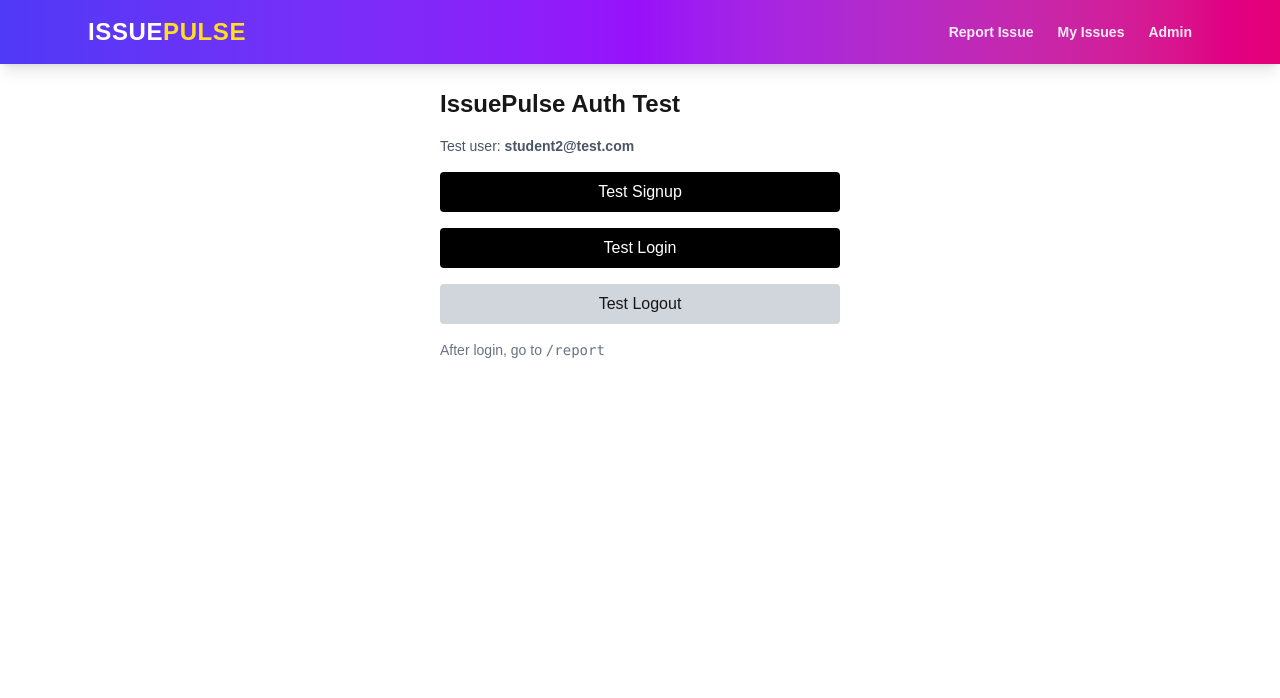
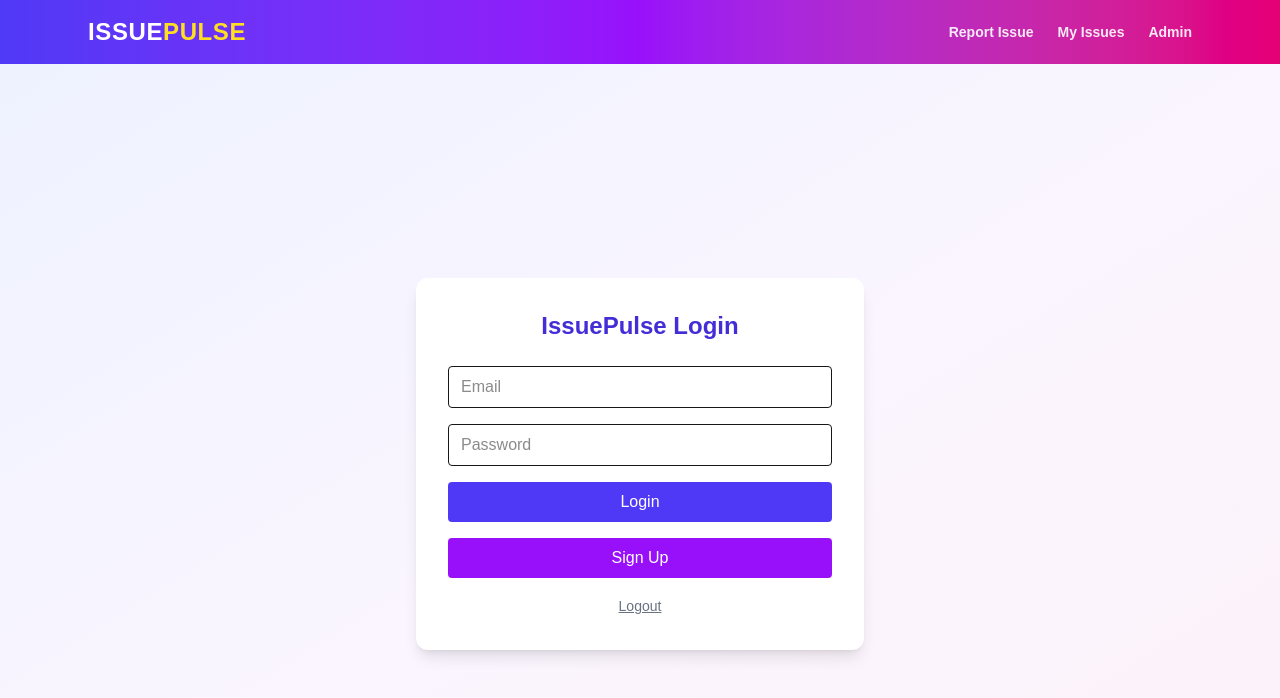
Before and after one commit to Adarsh-s-007/issuepulse, a Next.js app: page / in a window 1280 px wide. Shown: the top 698 px of the page. Built offline with nearby package versions, Linux system fonts and the light colour scheme; no server answers.

Commit message:
replace ui

```diff
--- a/app/page.tsx
+++ b/app/page.tsx
@@ -1,36 +1,44 @@
 "use client";
 
+import { useState } from "react";
 import { supabase } from "@/lib/supabaseClient";
 
-const TEST_EMAIL = "student2@test.com";
+export default function AuthPage() {
+  const [email, setEmail] = useState("");
+  const [password, setPassword] = useState("");
+  const [loading, setLoading] = useState(false);
 
-const TEST_PASSWORD = "password123";
+  async function handleLogin() {
+    setLoading(true);
 
-export default function HomePage() {
-  async function handleSignup() {
-    const { error } = await supabase.auth.signUp({
-      email: TEST_EMAIL,
-      password: TEST_PASSWORD,
+    const { error } = await supabase.auth.signInWithPassword({
+      email,
+      password,
     });
 
+    setLoading(false);
+
     if (error) {
-      alert("Signup error: " + error.message);
+      alert(error.message);
     } else {
-      alert("Signup successful (or user already exists). Now login.");
+      alert("Login successful");
     }
   }
 
-  async function handleLogin() {
-    const { data, error } = await supabase.auth.signInWithPassword({
-      email: TEST_EMAIL,
-      password: TEST_PASSWORD,
+  async function handleSignup() {
+    setLoading(true);
+
+    const { error } = await supabase.auth.signUp({
+      email,
+      password,
     });
 
+    setLoading(false);
+
     if (error) {
-      alert("Login error: " + error.message);
+      alert(error.message);
     } else {
-      alert("Login successful!");
-      console.log("SESSION:", data.session);
+      alert("Signup successful. You can now login.");
     }
   }
 
@@ -40,37 +48,53 @@ export default function HomePage() {
   }
 
   return (
-    <main className="max-w-md mx-auto p-6 space-y-4">
-      <h1 className="text-2xl font-bold">IssuePulse Auth Test</h1>
+    <main className="min-h-screen bg-gradient-to-br from-indigo-50 via-purple-50 to-pink-50 flex items-center justify-center p-6">
+      <div className="bg-white rounded-xl shadow-lg p-8 w-full max-w-md">
+        <h1 className="text-2xl font-bold mb-6 text-center text-indigo-700">
+          IssuePulse Login
+        </h1>
 
-      <p className="text-sm text-gray-600">
-        Test user: <b>{TEST_EMAIL}</b>
-      </p>
+        <div className="space-y-4">
+          <input
+            type="email"
+            placeholder="Email"
+            value={email}
+            onChange={(e) => setEmail(e.target.value)}
+            className="w-full border rounded px-3 py-2"
+          />
+
+          <input
+            type="password"
+            placeholder="Password"
+            value={password}
+            onChange={(e) => setPassword(e.target.value)}
+            className="w-full border rounded px-3 py-2"
+          />
+
+          <button
+            onClick={handleLogin}
+            disabled={loading}
+            className="w-full bg-indigo-600 text-white py-2 rounded hover:bg-indigo-700 transition"
+          >
+            {loading ? "Loading..." : "Login"}
+          </button>
 
           <button
             onClick={handleSignup}
-        className="w-full bg-black text-white p-2 rounded"
+            disabled={loading}
+            className="w-full bg-purple-600 text-white py-2 rounded hover:bg-purple-700 transition"
           >
-        Test Signup
-      </button>
-
-      <button
-        onClick={handleLogin}
-        className="w-full bg-black text-white p-2 rounded"
-      >
-        Test Login
+            {loading ? "Loading..." : "Sign Up"}
           </button>
 
           <button
             onClick={handleLogout}
-        className="w-full bg-gray-300 p-2 rounded"
+            className="w-full text-sm text-gray-500 underline"
           >
-        Test Logout
+            Logout
           </button>
-
-      <p className="text-sm text-gray-500">
-        After login, go to <code>/report</code>
-      </p>
+        </div>
+      </div>
     </main>
   );
 }
```
Lines whose indentation alone changed are shown as unchanged.
